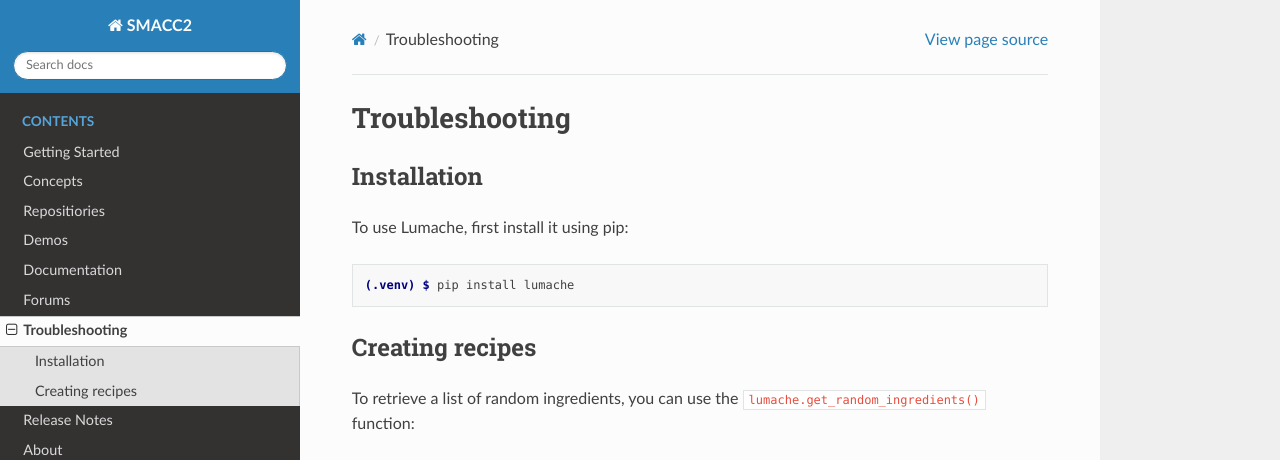
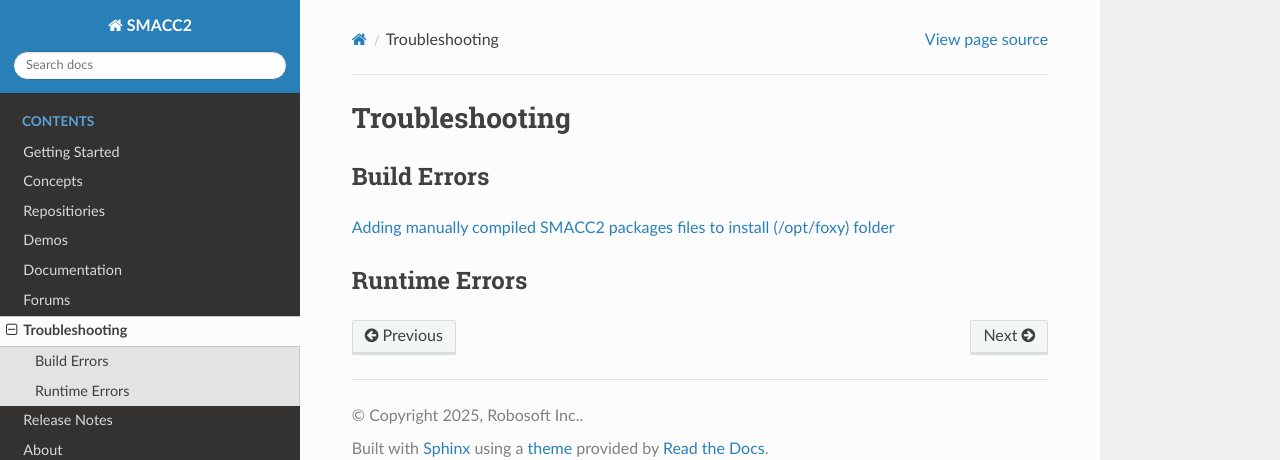
Before and after one commit to robosoft-ai/smacc2_docs, a Sphinx documentation site: the page built from docs/source/troubleshooting.rst, in a window 1280 px wide and 1095 px high. Shown: the top 460 px of the window. Built offline with Sphinx 7.4.7 and the Read the Docs theme 3.1.0, drawn with Linux system fonts in a browser that asks for light colours; some of the changed text lies outside the part shown; grey boxes are pictures that could not be loaded.

Commit message:
Update troubleshooting.rst

```diff
--- a/docs/source/troubleshooting.rst
+++ b/docs/source/troubleshooting.rst
@@ -1,33 +1,9 @@
 Troubleshooting
 =====
 
-.. _installation:
+Build Errors
+------------
+`Adding manually compiled SMACC2 packages files to install (/opt/foxy) folder <https://github.com/robosoft-ai/SMACC2/issues/535>`_
 
-Installation
-------------
-
-To use Lumache, first install it using pip:
-
-.. code-block:: console
-
-   (.venv) $ pip install lumache
-
-Creating recipes
+Runtime Errors
 ----------------
-
-To retrieve a list of random ingredients,
-you can use the ``lumache.get_random_ingredients()`` function:
-
-.. autofunction:: lumache.get_random_ingredients
-
-The ``kind`` parameter should be either ``"meat"``, ``"fish"``,
-or ``"veggies"``. Otherwise, :py:func:`lumache.get_random_ingredients`
-will raise an exception.
-
-.. autoexception:: lumache.InvalidKindError
-
-For example:
-
->>> import lumache
->>> lumache.get_random_ingredients()
-['shells', 'gorgonzola', 'parsley']
```
